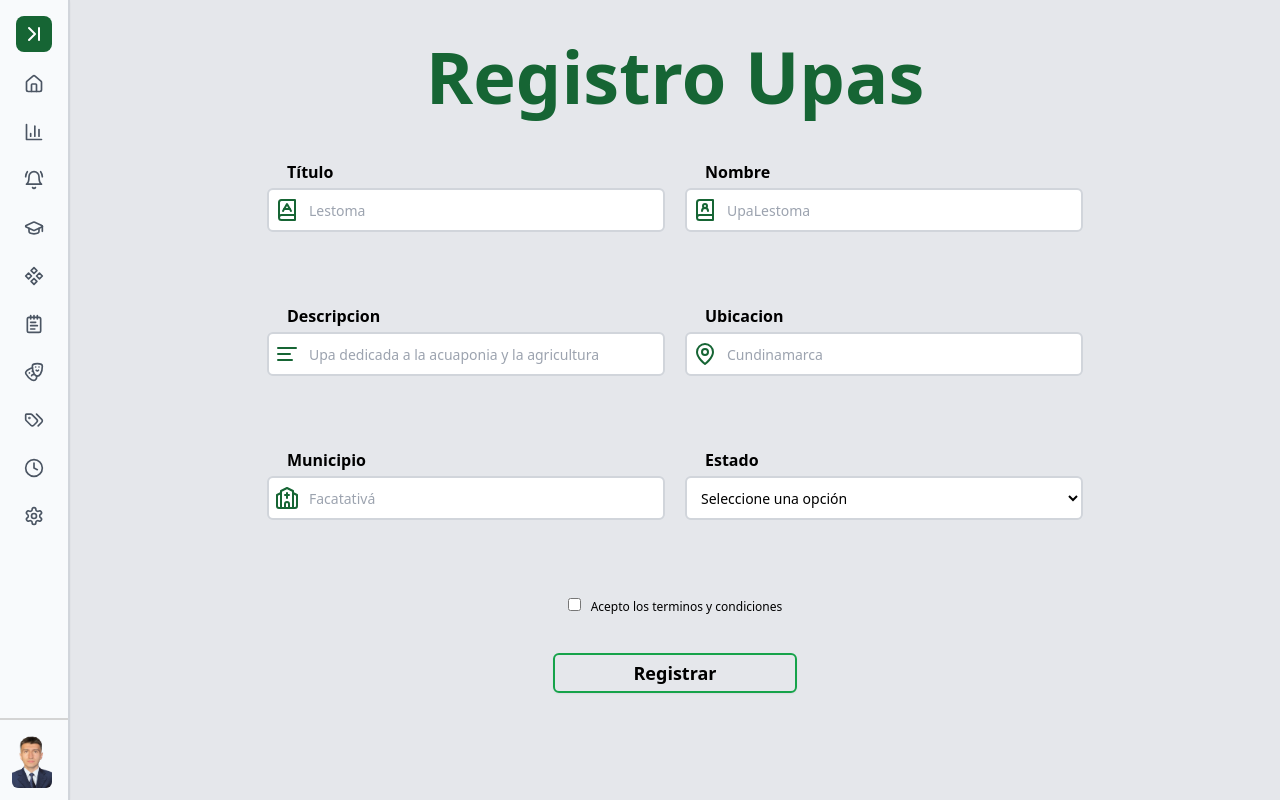
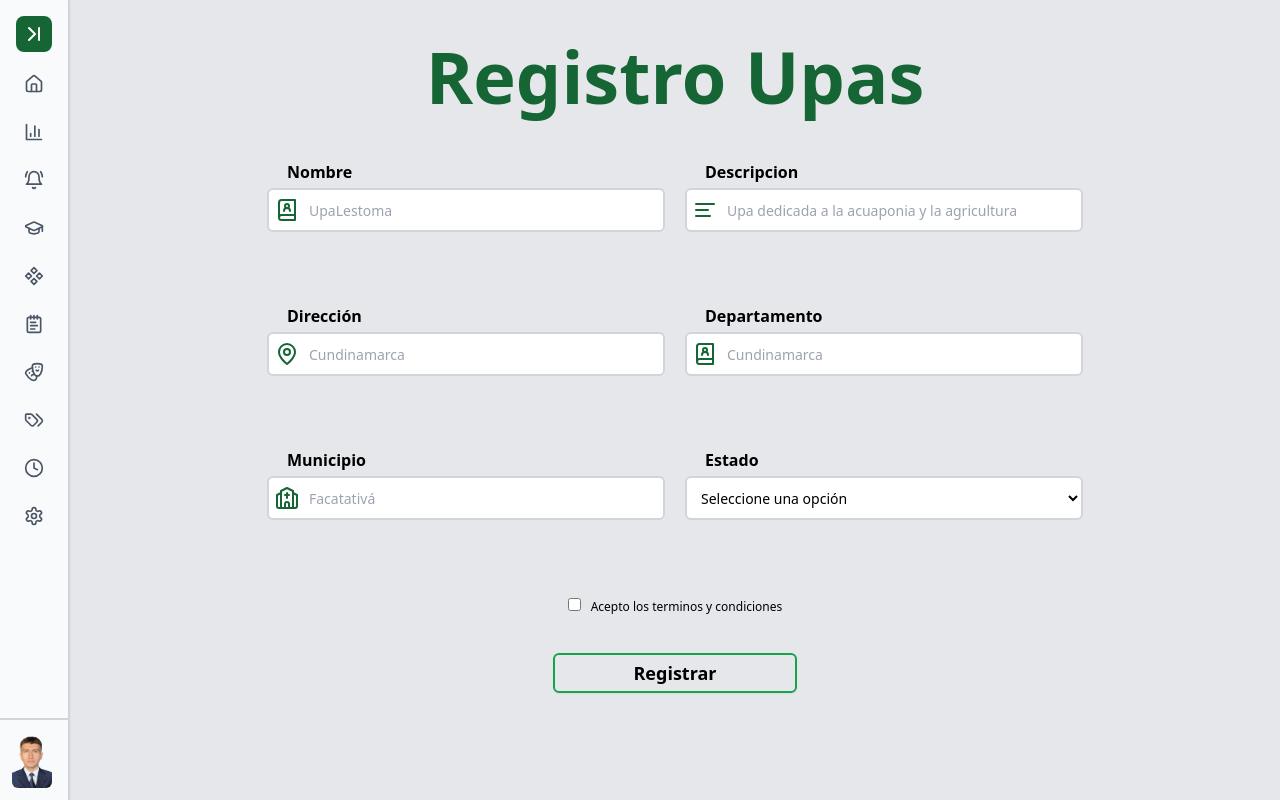
Before and after one commit to 10062003/frontSA, a React (Vite) app: page /RegistroUpa in a window 1280 px wide. Built offline with nearby package versions, Linux system fonts and the light colour scheme.

Commit message:
Conexion tablas

```diff
--- a/src/Login/ServiciosLogin.jsx
+++ b/src/Login/ServiciosLogin.jsx
@@ -14,7 +14,8 @@ class ServiciosLogin {
         const mensaje = res.data;
         const token = mensaje.split(" ")[1];
         console.log(token);
-        sessionStorage.setItem("Token", token);
+        const Token = token ? token.slice(1, -1) : "";
+        sessionStorage.setItem("Token", Token);
         respuestaLogin.respuesta = 1;
         respuestaLogin.mensaje = "Bienvenido";
         return respuestaLogin;
--- a/src/Upas/RegistroUpa.jsx
+++ b/src/Upas/RegistroUpa.jsx
@@ -4,8 +4,10 @@ import InputRegistros from "../components/ui/InputRegistros";
 import { AlignLeft, BookA, BookUser, Church, MapPin } from "lucide-react";
 import { useState } from "react";
 import SeleccionConValidacion from "../components/ui/SeleccionConValidacion";
+import ServiciosUpa from "./ServiciosUpa";
 
 const RegistroUpa = () => {
+  const servicioUpa = new ServiciosUpa();
   const expresiones = {
     titulo: /^.[a-zA-ZÀ-ÿ\s]{3,20}$/, // Letras y espacios, pueden llevar acentos.
     nombre: /^[a-zA-ZÀ-ÿ\s]{3,20}$/, // Letras y espacios, pueden llevar acentos.
@@ -15,12 +17,18 @@ const RegistroUpa = () => {
   };
 
   const opciones = [
-    { campo: "opcion1", label: "Opción 1", valido: null },
-    { campo: "opcion2", label: "Opción 2", valido: null },
-    { campo: "opcion3", label: "Opción 3", valido: null },
+    {
+      campo: "3fa85f64-5717-4562-b3fc-2c963f66afa6",
+      label: "Activado",
+      valido: null,
+    },
+    {
+      campo: "1a9d5660-0fb2-4b3e-857f-a45e3d1a5dbd",
+      label: "Desactivado",
+      valido: null,
+    },
   ];
 
-  const [titulo, cambiarTitulo] = useState({ campo: "", valido: null });
   const [nombre, cambiarNombre] = useState({ campo: "", valido: null });
   const [descripcion, cambiarDescripcion] = useState({
     campo: "",
@@ -29,18 +37,32 @@ const RegistroUpa = () => {
   const [ubicacion, cambiarUbicacion] = useState({ campo: "", valido: null });
   const [estado, cambiarEstado] = useState({ campo: "", valido: null });
   const [municipio, cambiarMunicipio] = useState({ campo: "", valido: null });
+  const [departamento, cambiarDepartamento] = useState({
+    campo: "",
+    valido: null,
+  });
 
-  // const handleSubmit = (e) => {
-  //   e.preventDefault();
-  //   // Aquí puedes agregar la lógica para validar el formulario
-  //   const isFormValid = false; // Esto es solo un ejemplo, deberías implementar tu lógica de validación
+  const handleSubmit = (e) => {
+    e.preventDefault();
 
-  //   if (isFormValid) {
-  //     toast.success("Formulario enviado correctamente");
-  //   } else {
-  //     toast.error("Hubo un error al enviar el formulario");
-  //   }
-  // };
+    const upa = {
+      upsNombre: nombre.campo,
+      upsDescipcion: descripcion.campo,
+      upsUbicacion: ubicacion.campo,
+      upsIdEstado: estado.campo,
+      upsCreacionUpa: new Date(),
+      upsCiudad: municipio.campo,
+      upsDepartamento: departamento.campo,
+    };
+
+    //console.log(upa);
+    const respuesta = servicioUpa.RegistrarUpa(upa);
+    if (respuesta.respuesta === 1) {
+      toast.success(respuesta.mensaje);
+    } else {
+      toast.error(respuesta.mensaje);
+    }
+  };
 
   return (
     <main className="max-w-4xl w-11/12 m-auto p-10">
@@ -48,27 +70,9 @@ const RegistroUpa = () => {
         Registro Upas
       </p>
       <form
-        // onSubmit={handleSubmit}
+        onSubmit={handleSubmit}
         className="grid grid-cols-1 sm:grid-cols-2 sm:gap-5"
       >
-        {/* Input Título */}
-        <InputRegistros
-          estado={titulo}
-          cambiarEstado={cambiarTitulo}
-          label="Título"
-          placeholder="Lestoma"
-          id="titulo"
-          type="text"
-          name="titulo"
-          errorMsm="El título no debe contener números y máximo 20 caracteres"
-          expRegular={expresiones.titulo}
-          icon={
-            <BookA
-              className={`${titulo.valido === "true" ? "opacity-100 text-exito" : titulo.valido === "false" ? "opacity-100 text-error" : titulo.valido === null ? "opacity-100 text-green-800" : ""}`}
-            />
-          }
-        ></InputRegistros>
-
         {/* Input Nombre */}
         <InputRegistros
           estado={nombre}
@@ -109,7 +113,7 @@ const RegistroUpa = () => {
         <InputRegistros
           estado={ubicacion}
           cambiarEstado={cambiarUbicacion}
-          label="Ubicacion"
+          label="Dirección"
           placeholder="Cundinamarca"
           id="ubicacion"
           type="text"
@@ -119,6 +123,24 @@ const RegistroUpa = () => {
           icon={
             <MapPin
               className={`${ubicacion.valido === "true" ? "opacity-100 text-exito" : ubicacion.valido === "false" ? "opacity-100 text-error" : ubicacion.valido === null ? "opacity-100 text-green-800" : ""}`}
+            />
+          }
+        ></InputRegistros>
+
+        {/* Input Departamaento */}
+        <InputRegistros
+          estado={departamento}
+          cambiarEstado={cambiarDepartamento}
+          label="Departamento"
+          placeholder="Cundinamarca"
+          id="departamento"
+          type="text"
+          name="departamento"
+          errorMsm="El nombre no debe contener números y máximo 20 caracteres"
+          expRegular={expresiones.nombre}
+          icon={
+            <BookUser
+              className={`${departamento.valido === "true" ? "opacity-100 text-exito" : departamento.valido === "false" ? "opacity-100 text-error" : departamento.valido === null ? "opacity-100 text-green-800" : ""}`}
             />
           }
         ></InputRegistros>
--- /dev/null
+++ b/src/Upas/ServiciosUpa.jsx
@@ -0,0 +1,37 @@
+import Axios from "axios";
+
+class ServiciosUpa {
+  constructor() {}
+
+  RegistrarUpa = async (upa) => {
+    const respuestaUpa = {
+      respuesta: 0,
+      mensaje: "",
+    };
+
+    const Token = sessionStorage.getItem("Token");
+    console.log(Token);
+
+    await Axios.post("/PostCrearUpas", upa, {
+      headers: {
+        Authorization: "Bearer " + Token,
+      },
+    })
+      .then((res) => {
+        const mensaje = res.data;
+        const RespuestaServicio = mensaje.split(" ")[1];
+        console.log(RespuestaServicio);
+        respuestaUpa.respuesta = 1;
+        respuestaUpa.mensaje = RespuestaServicio;
+        return respuestaUpa;
+      })
+      .catch((err) => {
+        console.log(err);
+        respuestaUpa.respuesta = 0;
+        respuestaUpa.mensaje = "Error al crear Upa";
+        return respuestaUpa;
+      });
+  };
+}
+
+export default ServiciosUpa;
--- a/src/components/ui/SeleccionConValidacion.jsx
+++ b/src/components/ui/SeleccionConValidacion.jsx
@@ -50,7 +50,7 @@ const SeleccionConValidacion = ({
             Seleccione una opción
           </option>
           {opciones.map((opcion, index) => (
-            <option key={index} value={opcion.value}>
+            <option key={index} value={opcion.campo}>
               {opcion.label}
             </option>
           ))}
```
